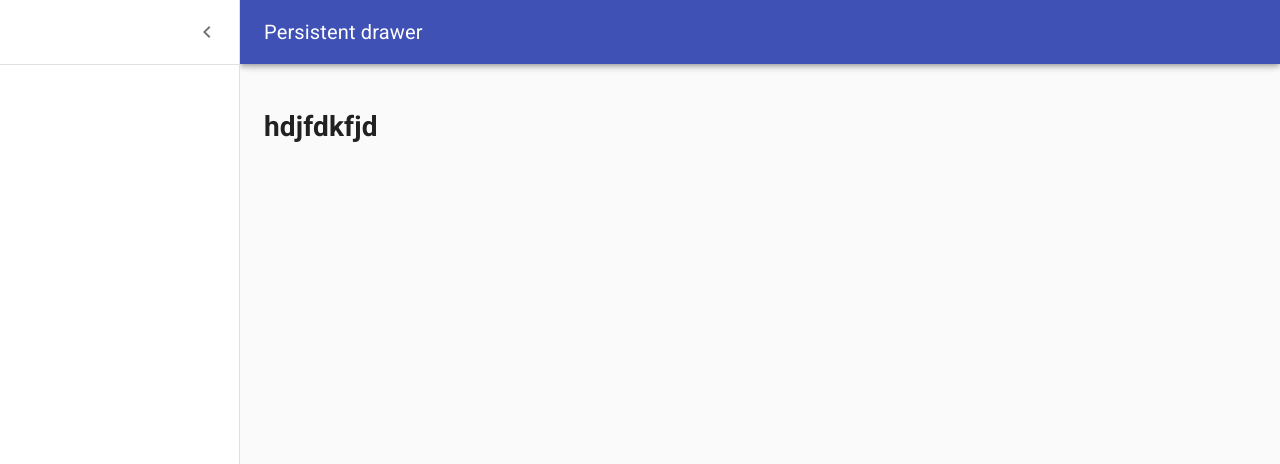
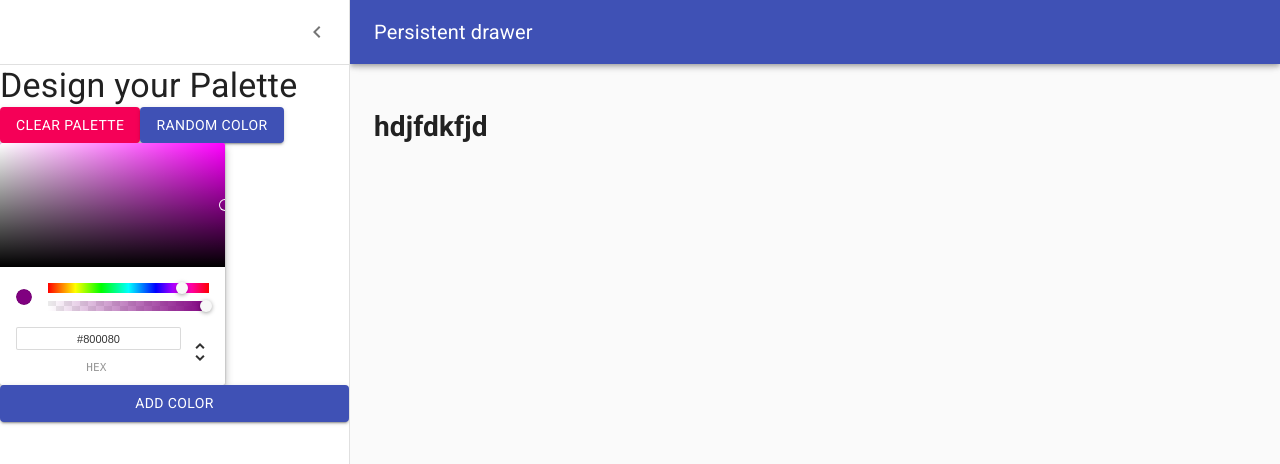
Before and after one commit to mahmud-arif/colorPicker, a React (Create React App) app: page /palette/new in a window 1280 px wide. Both pictures are taken after a click on the button "Open drawer". Shown: the top 464 px of the page. Built offline with nearby package versions, Linux system fonts and the light colour scheme.

Commit message:
Add ChromePicker and button to drawer

```diff
--- a/package.json
+++ b/package.json
@@ -9,6 +9,7 @@
     "chroma-js": "^2.0.4",
     "rc-slider": "^8.6.13",
     "react": "^16.9.0",
+    "react-color": "^2.17.3",
     "react-copy-to-clipboard": "^5.0.1",
     "react-dom": "^16.8.6",
     "react-router": "^5.0.1",
--- a/src/NewPaletteForm.js
+++ b/src/NewPaletteForm.js
@@ -6,15 +6,17 @@ import CssBaseline from '@material-ui/core/CssBaseline';
 import AppBar from '@material-ui/core/AppBar';
 import Toolbar from '@material-ui/core/Toolbar';
 import Typography from '@material-ui/core/Typography';
+import Button from '@material-ui/core/Button'
 import Divider from '@material-ui/core/Divider';
 import IconButton from '@material-ui/core/IconButton';
 import MenuIcon from '@material-ui/icons/Menu';
 import ChevronLeftIcon from '@material-ui/icons/ChevronLeft';
+import {ChromePicker} from 'react-color';
 
 
 
 
-const drawerWidth = 240;
+const drawerWidth = 350;
 
 const styles = theme => ({
   root: {
@@ -129,7 +131,17 @@ export class NewPaletteForm extends Component {
               <ChevronLeftIcon />
             </IconButton>
           </div>
-        <Divider />
+          <Divider />
+          <Typography variant="h4">Design your Palette</Typography>
+          <div>
+            <Button variant="contained" color="secondary">Clear Palette</Button>
+            <Button variant="contained" color="primary">Random Color</Button>
+          </div>
+          <ChromePicker
+            color='purple'
+            onChangeComplete={newColor=>alert(newColor.hex)}
+          />
+          <Button variant="contained" color="primary">Add color</Button>
         </Drawer>
         <main
           className={classNames(classes.content, {
```
Also changed, not shown: 1 other file (tests, documents, lock files or other folders).
